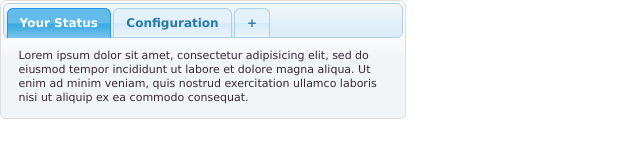
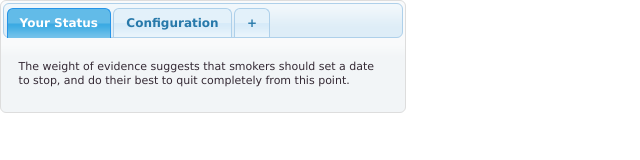
Before and after one commit to jllodra/ex-smoker, a plain HTML site: page popup.html in a window 1280 px wide. Shown: the whole page, without its empty margins (0-640 px from the left). Drawn offline with Linux system fonts and the light colour scheme.

Commit message:
added health effects of tobacco

```diff
--- /dev/null
+++ b/app/disease.js
@@ -0,0 +1,6 @@
+var Disease;
+Disease = (function() {
+  function Disease() {}
+  Disease.prototype.DISEASES = ['Smoking directly causes over 100,000 deaths in the UK each year and contributes to many more.', 'Cigarettes contain more than 4000 chemical compounds and at least 400 toxic substances.', 'Nicotine is addictive and increases cholesterol levels in your body.', 'Carbon monoxide reduces oxygen in the body.', 'Components of the gas and particulate phases cause chronic obstructive pulmonary disorder (COPD).', 'Ninety percent of lung cancer cases are due to smoking.', 'For ex-smokers, it takes approximately 15 years before the risk of lung cancer drops to the same as that of a non-smoker.', 'Couples who smoke are more likely to have fertility problems than couples who are non-smokers.', 'Smokers run an increased risk of cataracts.', 'Smokers take 25 per cent more sick days year than non-smokers.', 'Smoking stains your teeth and gums.', 'Smoking also affects your looks: smokers have paler skin and more wrinkles. This is because smoking reduces the blood supply to the skin and lowers levels of vitamin A.', 'The weight of evidence suggests that smokers should set a date to stop, and do their best to quit completely from this point.', 'Quit! Your sense of taste and smell improve.', 'Quit now! Your heart will be less strained and work more efficiently.'];
+  return Disease;
+})();
--- a/app/ui.js
+++ b/app/ui.js
@@ -17,7 +17,11 @@ UI = (function() {
     return this.fill_age(this.data.age);
   };
   UI.prototype.init_tabs = function() {
-    return this.tabs.tabs();
+    var randomDisease, randomIndex;
+    this.tabs.tabs();
+    randomIndex = Math.floor(Math.random() * Disease.prototype.DISEASES.length);
+    randomDisease = Disease.prototype.DISEASES[randomIndex];
+    return $('#disease').html(randomDisease);
   };
   UI.prototype.init_sex = function() {
     return this.sex.buttonset();
--- a/popup.html
+++ b/popup.html
@@ -9,6 +9,7 @@
 
         <script src="app/singleton.js" type="text/javascript"></script>
 
+        <script src="app/disease.js" type="text/javascript"></script>
         <script src="app/data.js" type="text/javascript"></script>
         <script src="app/ui.js" type="text/javascript"></script>
         <script src="app/app.js" type="text/javascript"></script>
@@ -65,7 +66,9 @@
                 <li><a href="#tabs-2">Configuration</a></li>
                 <li><a href="#tabs-3">+</a></li>
             </ul>
-            <div id="tabs-1">Lorem ipsum dolor sit amet, consectetur adipisicing elit, sed do eiusmod tempor incididunt ut labore et dolore magna aliqua. Ut enim ad minim veniam, quis nostrud exercitation ullamco laboris nisi ut aliquip ex ea commodo consequat.</div>
+            <div id="tabs-1">
+                <p id="disease"></p>
+            </div>
             <div id="tabs-2">
                 <p>Please, provide some information about yourself.</p>
                 <div id="sex">
```
Also changed, not shown: 2 other files.
